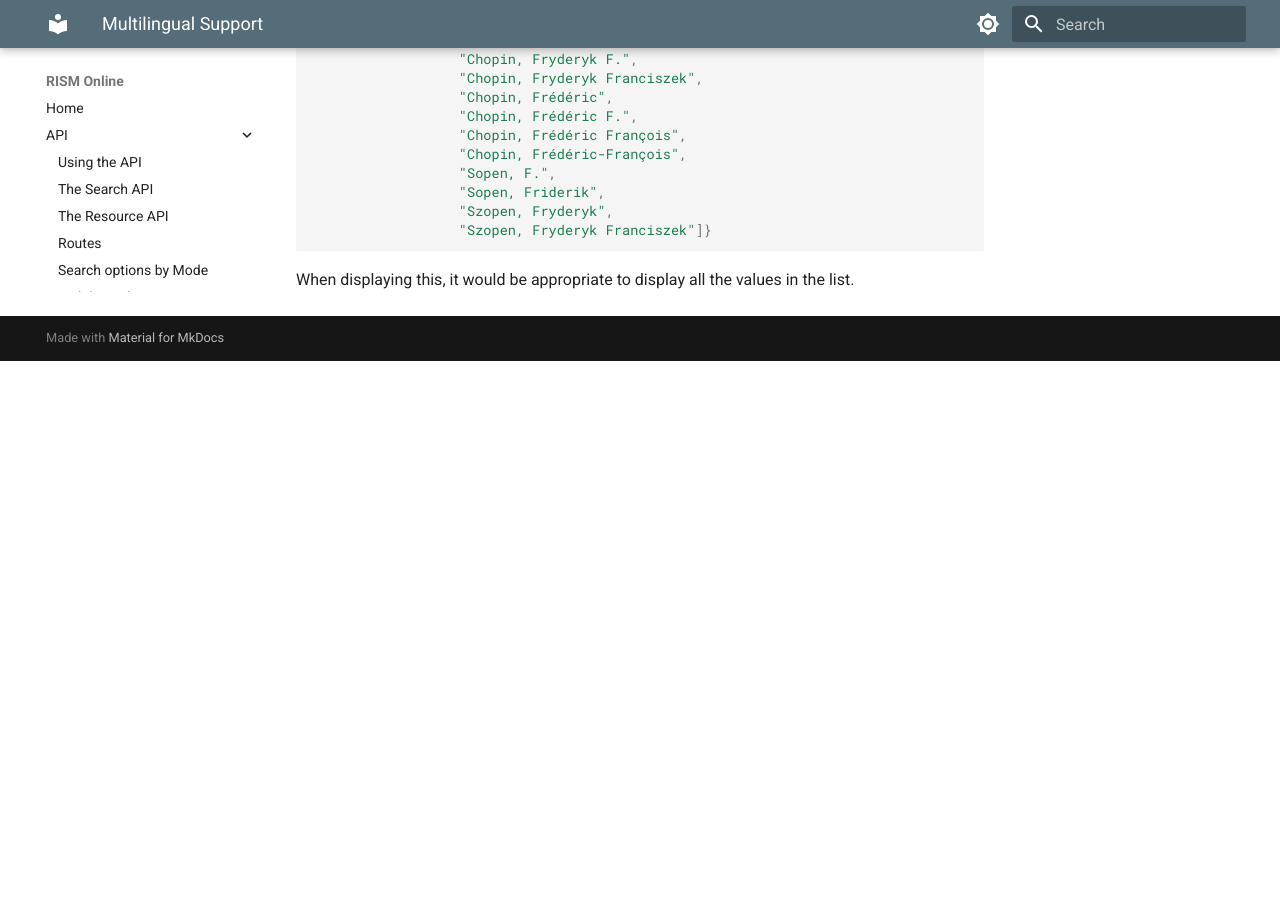
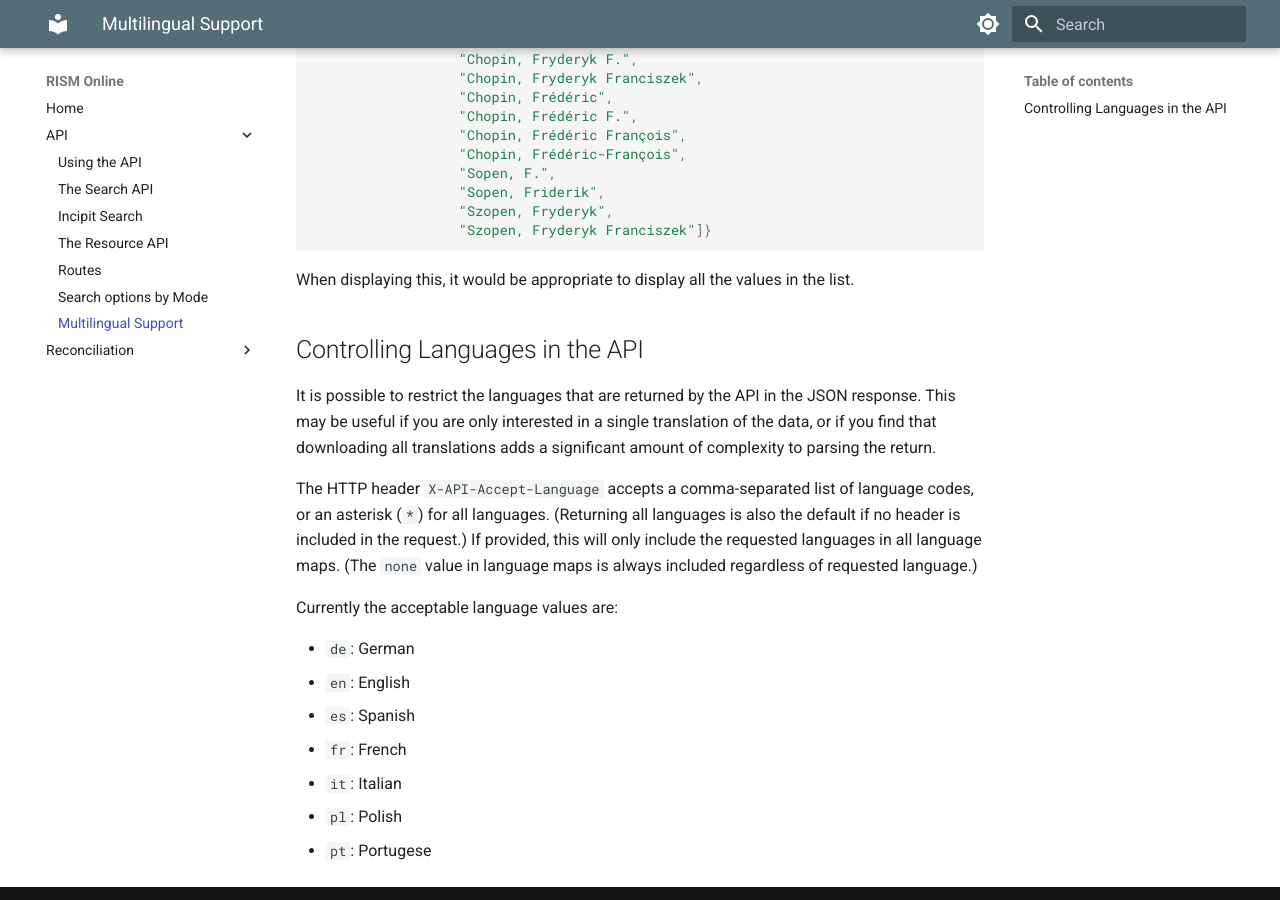
Before and after one commit to rism-digital/rism-online-docs, an MkDocs documentation site: the page built from docs/api/languages.md, in a window 1280 px wide and 900 px high, scrolled down 1165 px. Built offline with MkDocs 1.6.1 and Material for MkDocs 9.7.7, drawn with Linux system fonts in a browser that asks for light colours; before the commit the page ends 1526 px from its top, so only the background shows below that.

Commit message:
Doc improvements

````diff
--- a/docs/api/languages.md
+++ b/docs/api/languages.md
@@ -61,3 +61,20 @@ of notes fields, separate paragraphs. So, you may find an entry like this:
 ```
 
 When displaying this, it would be appropriate to display all the values in the list.
+
+## Controlling Languages in the API
+
+It is possible to restrict the languages that are returned by the API in the JSON response. This may be useful if you are only interested in a single translation of the data, or if you find that downloading all translations adds a significant amount of complexity to parsing the return.
+
+The HTTP header `X-API-Accept-Language` accepts a comma-separated list of language codes, or an asterisk (`*`) for all languages. (Returning all languages is also the default if no header is included in the request.) If provided, this will only include the requested languages in
+all language maps. (The `none` value in language maps is always included regardless of requested language.)
+
+Currently the acceptable language values are:
+
+ - `de`: German
+ - `en`: English
+ - `es`: Spanish
+ - `fr`: French
+ - `it`: Italian
+ - `pl`: Polish
+ - `pt`: Portugese
--- a/mkdocs.yml
+++ b/mkdocs.yml
@@ -7,6 +7,7 @@ nav:
   - API:
       - "Using the API": api/api.md
       - "The Search API": api/search-api.md
+      - "Incipit Search": api/incipit-search.md
       - "The Resource API": api/resource-api.md
       - "Routes": api/routes.md
       - "Search options by Mode": api/modes.md
````
Also changed, not shown: docs/api/api.md (+12 -0 lines), docs/api/incipit-search.md (added, +3 -0 lines), docs/api/search-api.md (+10 -0 lines).
